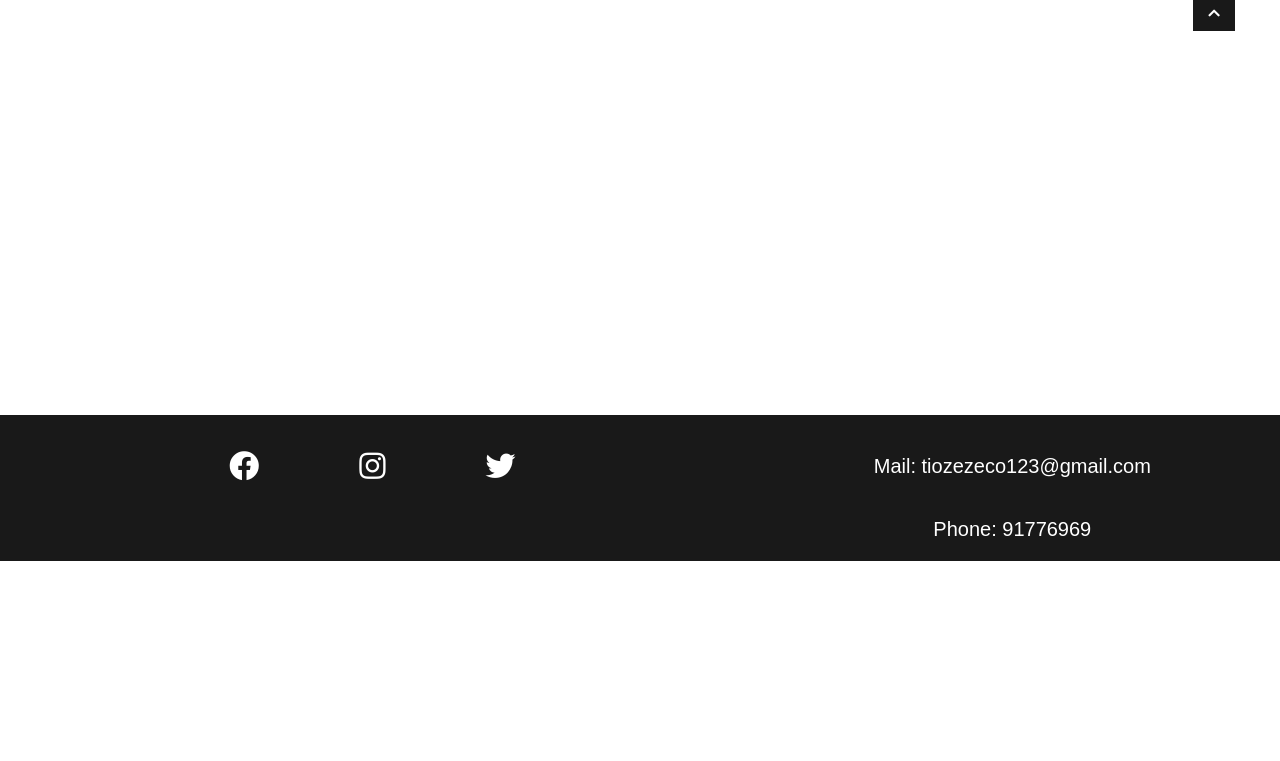
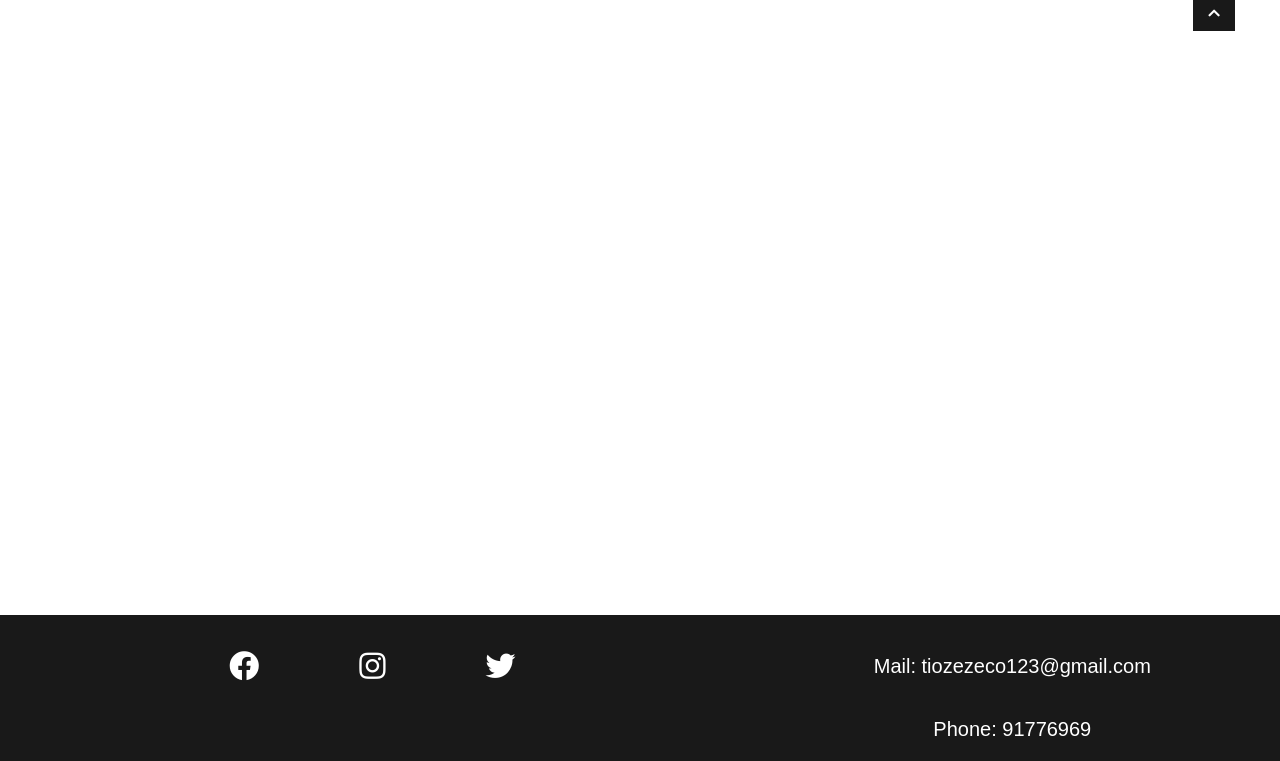
Before and after one commit to Luis0293/menu15, a Flask app: page / in a window 1280 px wide. Shown: the part 649-1410 px from the top of the page. Before the commit the page ends 1210 px from the top, so only its background shows below. Run offline with Flask 2, Linux system fonts and the light colour scheme; some libraries are stand-ins or nearby versions.

Commit message:
Update layout.html

```diff
--- a/templates/layout.html
+++ b/templates/layout.html
@@ -34,7 +34,7 @@
     {% block conteudo %}
     {% endblock %}
 
-    <p style="padding: 200px;"></p>
+    <p style="padding: 300px;"></p>
 
     <div class="footer">
         <div class="social">
```
